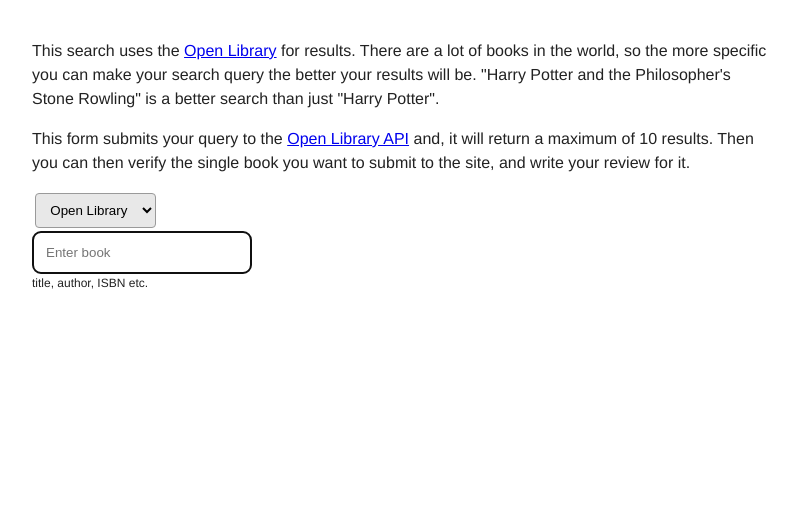
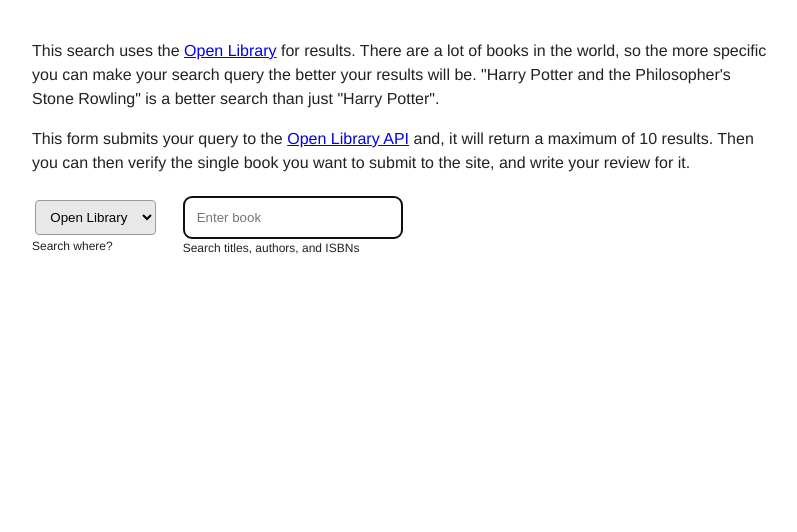
Before and after one commit to alexk49/booksanon, a Python web app: template templates/add-book.html in a window 1280 px wide. Shown: the part 142-674 px from the top of the page, without its empty margins (240-1037 px from the left). Run offline with Jinja, Linux system fonts and the light colour scheme; the template is opened without the code that fills it, so the values that code supplies are empty.

Commit message:
added wrapper divs to align search provider and search form input on add book page

```diff
--- a/static/css/styles.css
+++ b/static/css/styles.css
@@ -270,8 +270,23 @@
 
 /* styles for book reviews */
 
+/* add styles to main section ids */
 #search, #results, #review-form {
   margin: 2em;
+}
+
+.search-form-container {
+  display: flex;
+  align-items: center;
+}
+
+#search-provider {
+  margin-right: 2em;
+}
+
+.search-field-container {
+  margin-bottom: 0px;
+  margin-top: 5px;
 }
 
 .review-header {
--- a/templates/add-book.html
+++ b/templates/add-book.html
@@ -19,11 +19,15 @@
       single book you want to submit to the site, and write your review for it.
     </p>
     <form id="search-form" method="post" action="/api/search-openlib">
+    <div class="search-form-container">
+      <div class="search-field-container">
       <select id="search-provider">
         <option value="/api/search-openlib">Open Library</option>
         <option value="/api/search">BooksAnon</option>
       </select>
-      <div class="search-field">
+      <div class="tooltip">Search where?</div>
+    </div>
+      <div class="search-field-container">
         <input
           autocomplete="off"
           autofocus
@@ -33,9 +37,10 @@
           placeholder="Enter book"
           type="text"
         />
+        <div class="tooltip">Search titles, authors, and ISBNs</div>
+      </div>
         <input type="hidden" name="csrf_token" class="csrf-token" />
-        <div class="tooltip">title, author, ISBN etc.</div>
-      </div>
+    </div>
     </form>
   </section>
   <section id="results" class="book-grid"></section>
```
